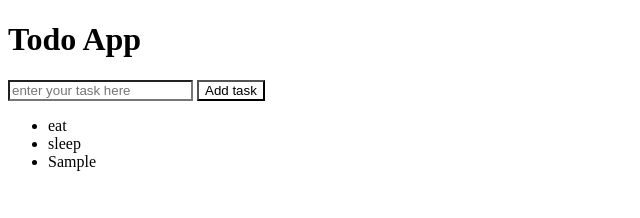
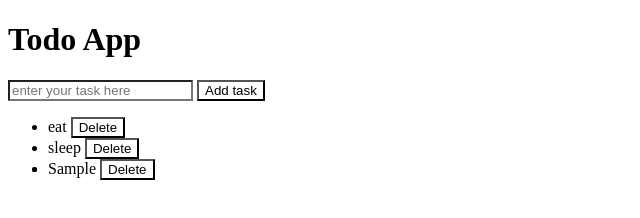
Before and after one commit to KA-rg/To-do-app, a plain HTML site: page index.html in a window 1280 px wide. Both pictures are taken after typing "Sample" into the empty fields and a click on the button "Add task". Shown: the whole page, without its empty margins (0-640 px from the left). Drawn offline with Linux system fonts and the light colour scheme.

Commit message:
adding delete btn

```diff
--- a/app.js
+++ b/app.js
@@ -1,10 +1,15 @@
 let btn = document.querySelector("button");
 let inp = document.querySelector("input");
 let ul = document.querySelector("ul");
+let del = document.querySelector(".del");
 
 btn.addEventListener("click", function() {
   let item = document.createElement("li");
-  item.innerText = inp.value;
+  item.innerHTML = `<li>${inp.value} <button>Delete</button></li>`;
   ul.appendChild(item);
   inp.value = "";
 });
+
+del.addEventListener("click", function () {
+
+});
--- a/index.html
+++ b/index.html
@@ -11,8 +11,8 @@
   <input placeholder="enter your task here" />
   <button>Add task</button>
   <ul>
-    <li>eat</li>
-    <li>sleep</li>
+    <li>eat <button class="del">Delete</button></li>
+    <li>sleep <button class="del">Delete</button></li>
   </ul>
   <script src="app.js"></script>
 </body>
```
